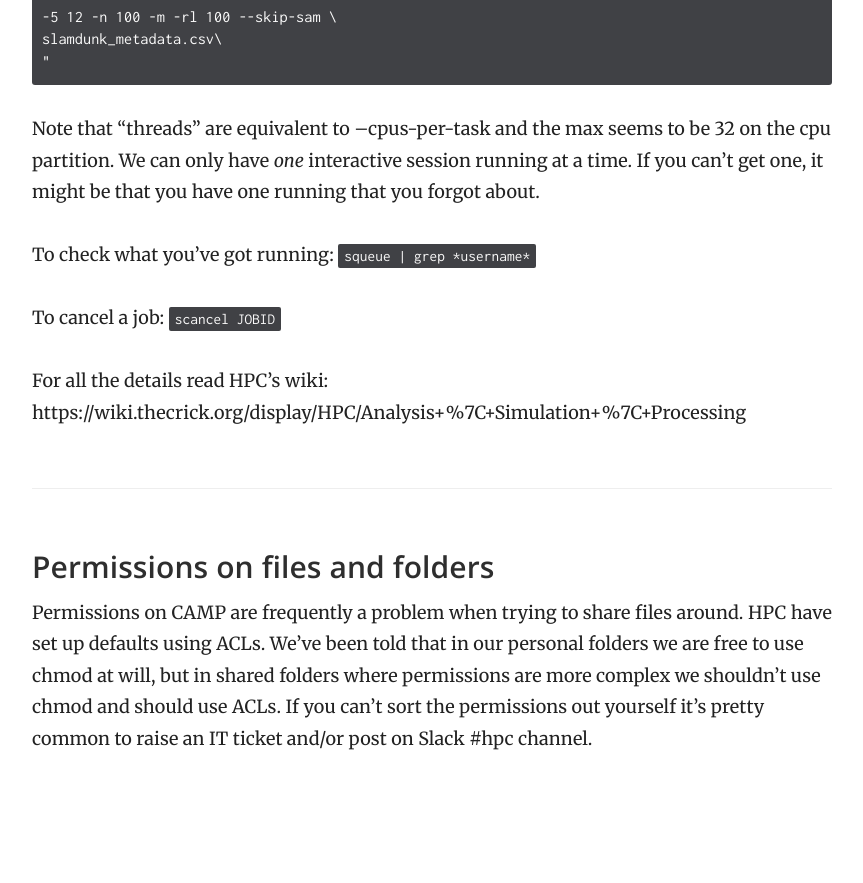
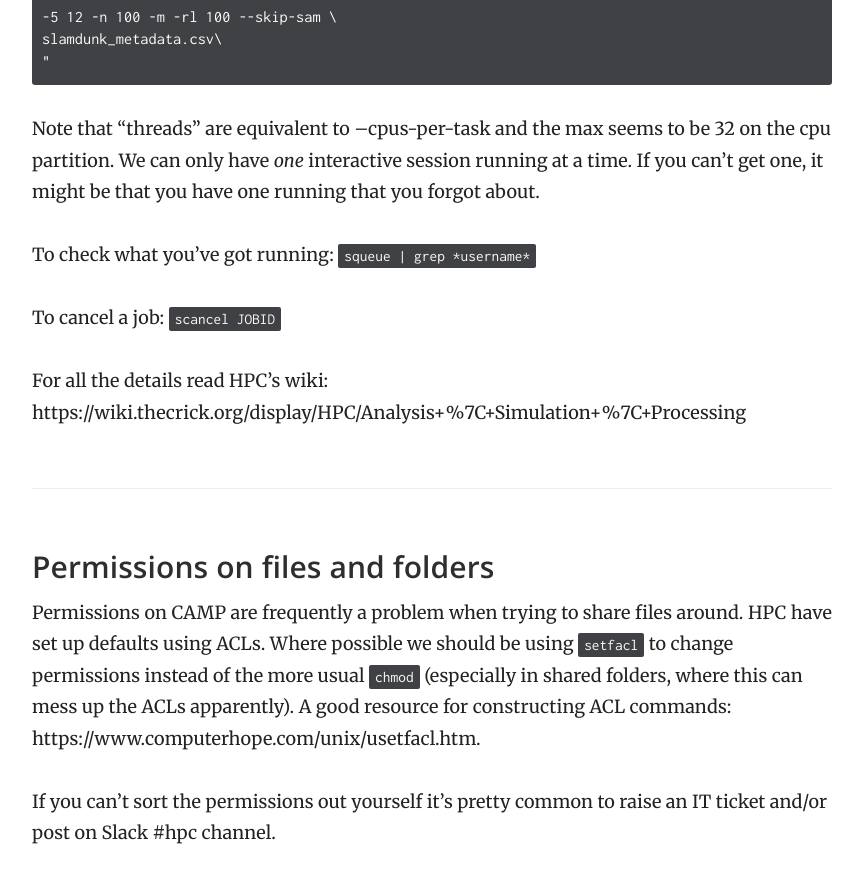
Before and after one commit to luslab/luslab.github.io, a Jekyll site: the page built from _docs/CAMP/intro.md, in a window 1280 px wide and 900 px high, scrolled down 3652 px. Shown: the top 883 px of the window, without its empty margins (358-1221 px from the left). Built offline with Jekyll 4.4.1, drawn with Linux system fonts in a browser that asks for light colours; before the commit the page ends 4458 px from its top, so only the background shows below that.

Commit message:
Update intro.md

```diff
--- a/_docs/CAMP/intro.md
+++ b/_docs/CAMP/intro.md
@@ -108,4 +108,6 @@ For all the details read HPC's wiki: https://wiki.thecrick.org/display/HPC/Analy
 
 ### Permissions on files and folders
 
-Permissions on CAMP are frequently a problem when trying to share files around. HPC have set up defaults using ACLs. We've been told that in our personal folders we are free to use chmod at will, but in shared folders where permissions are more complex we shouldn't use chmod and should use ACLs. If you can't sort the permissions out yourself it's pretty common to raise an IT ticket and/or post on Slack #hpc channel.
+Permissions on CAMP are frequently a problem when trying to share files around. HPC have set up defaults using ACLs. Where possible we should be using `setfacl` to change permissions instead of the more usual `chmod` (especially in shared folders, where this can mess up the ACLs apparently). A good resource for constructing ACL commands: https://www.computerhope.com/unix/usetfacl.htm.
+
+If you can't sort the permissions out yourself it's pretty common to raise an IT ticket and/or post on Slack #hpc channel.
```
